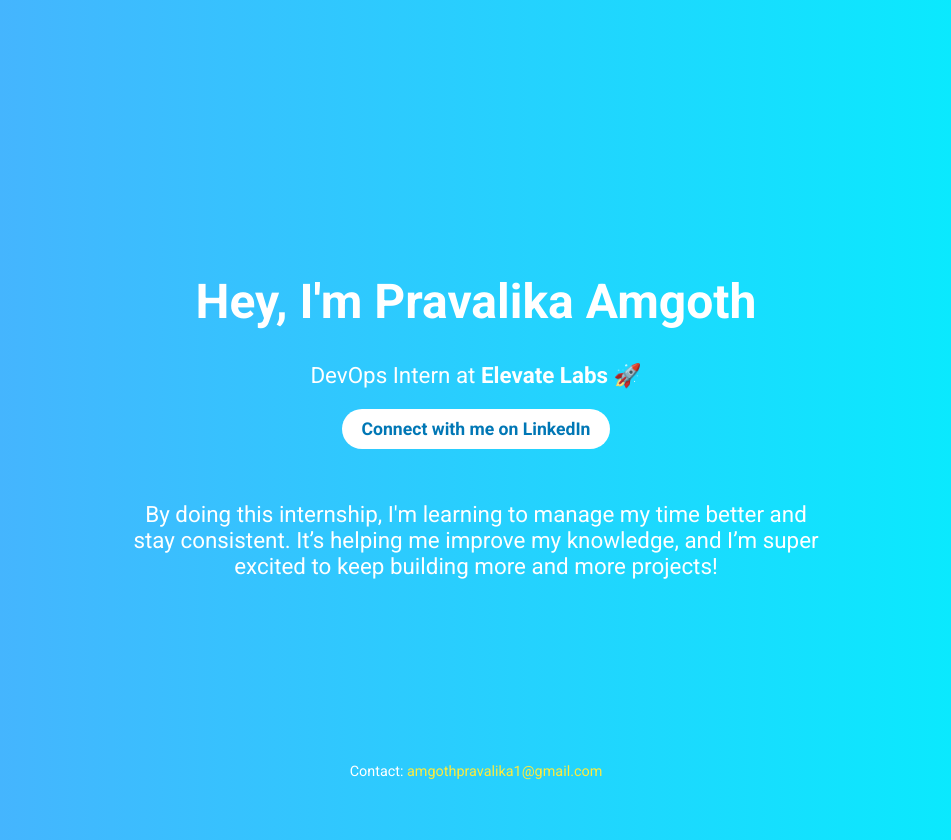
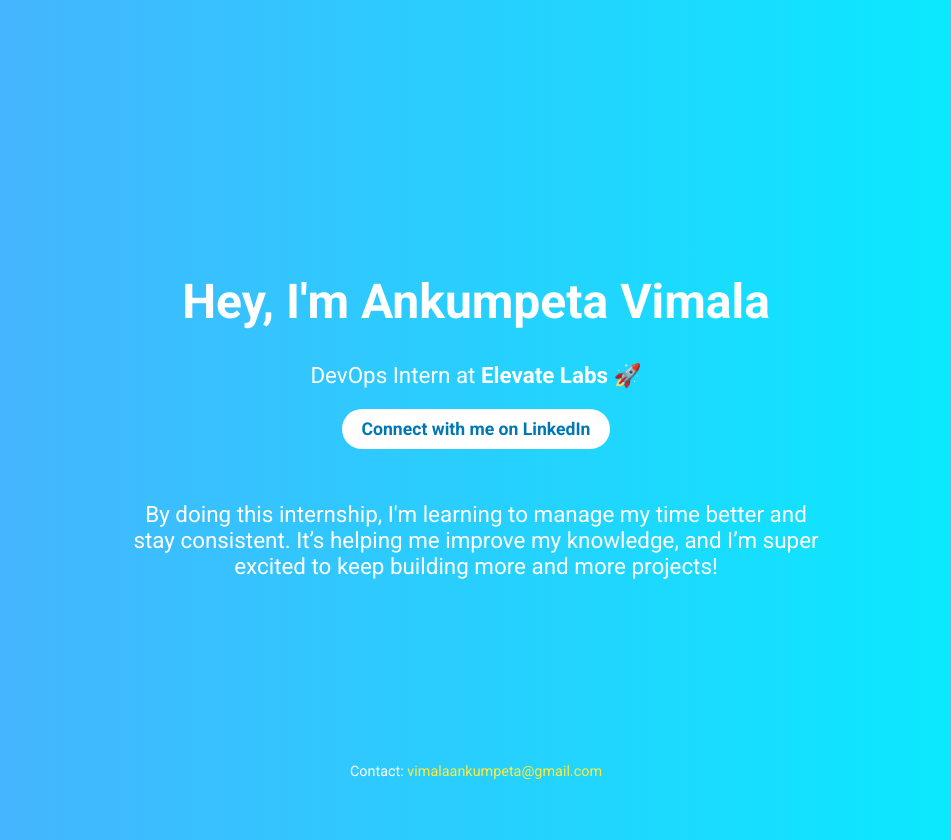
Before and after one commit to ankumpetvimala/Elevate-labs-static-website, a plain HTML site: page index.html in a window 1280 px wide. Shown: the whole page, without its empty margins (164-1115 px from the left). Drawn offline with Linux system fonts and the light colour scheme.

Commit message:
Update index.html

```diff
--- a/index.html
+++ b/index.html
@@ -3,7 +3,7 @@
 <head>
     <meta charset="UTF-8">
     <meta name="viewport" content="width=device-width, initial-scale=1.0">
-    <title>Pravalika Amgoth - DevOps Intern</title>
+    <title>Ankumpeta Vimala - DevOps Intern</title>
     <link href="https://fonts.googleapis.com/css2?family=Roboto:wght@400;700&display=swap" rel="stylesheet">
     <style>
         body {
@@ -64,10 +64,10 @@
     </style>
 </head>
 <body>
-    <h1>Hey, I'm Pravalika Amgoth</h1>
+    <h1>Hey, I'm Ankumpeta Vimala</h1>
     <p>DevOps Intern at <strong>Elevate Labs</strong> 🚀</p>
 
-    <a class="linkedin-link" href="https://www.linkedin.com/in/pravalika-amgoth-38b223271/" target="_blank">
+    <a class="linkedin-link" href="https://www.linkedin.com/in/vimala-ankumpeta-442996245/" target="_blank">
         Connect with me on LinkedIn
     </a>
 
@@ -75,7 +75,7 @@
        It’s helping me improve my knowledge, and I’m super excited to keep building more and more projects!</p>
 
     <footer>
-        Contact: <a href="mailto:amgothpravalika1@gmail.com">amgothpravalika1@gmail.com</a>
+        Contact: <a href="mailto:vimalaankumpeta@gmail.com">vimalaankumpeta@gmail.com</a>
     </footer>
 </body>
 </html>
```
